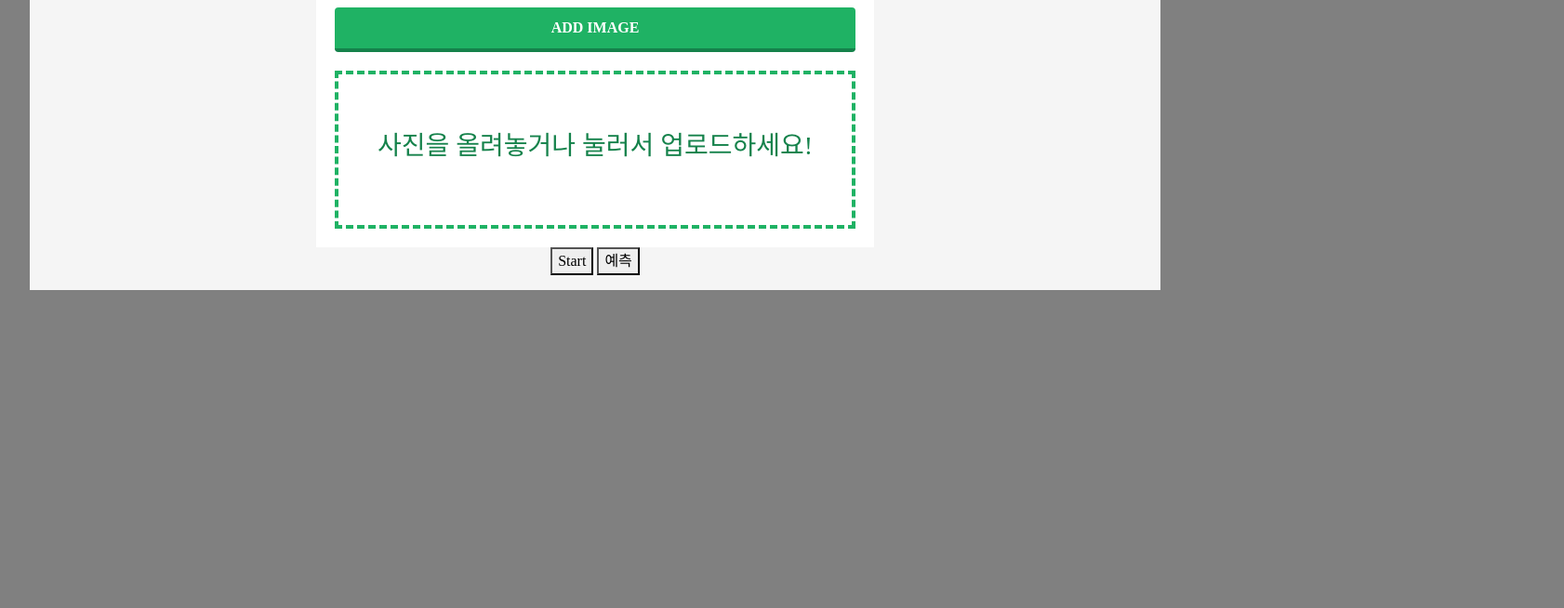
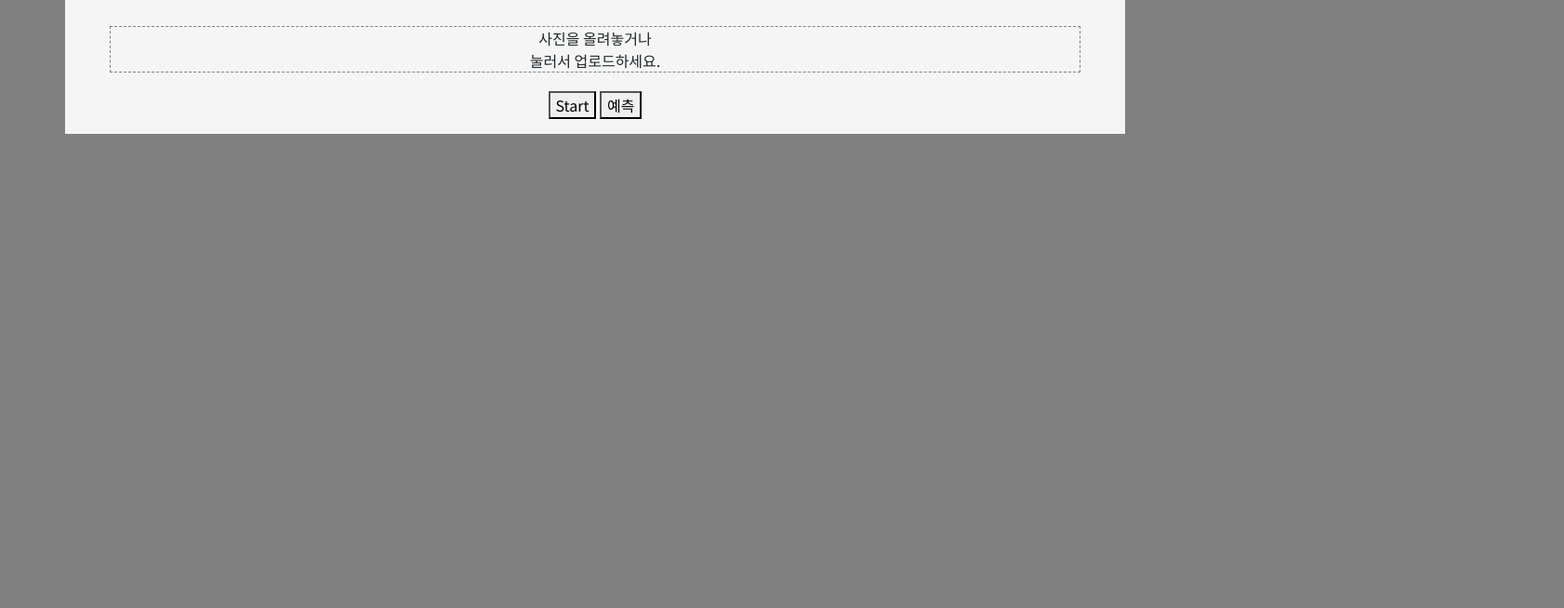
Before and after one commit to 6mini/TIL, a plain HTML site: page index.html in a window 1280 px wide. Shown: the part 146-800 px from the top of the page at 93% size, 1682 px wide, since content can reach past the window. Drawn offline with nearby package versions, Linux system fonts and the light colour scheme.

Commit message:
changing css

```diff
--- a/default.css
+++ b/default.css
@@ -4,7 +4,7 @@ body{
 }
 
 *{
-    font-family: 'Noto Serif KR', serif;
+    font-family: 'Noto Sans KR', sans-serif;
 }
 
 /* h1{
--- a/index.html
+++ b/index.html
@@ -9,26 +9,27 @@
 <!-- 부트스트랩 -->
     <link href="https://cdn.jsdelivr.net/npm/bootstrap@5.0.0-beta3/dist/css/bootstrap.min.css" rel="stylesheet"     integrity="sha384-eOJMYsd53ii+scO/bJGFsiCZc+5NDVN2yr8+0RDqr0Ql0h+rP48ckxlpbzKgwra6" crossorigin="anonymous">
 <!-- 폰트 -->
-    <link rel="preconnect" href="https://fonts.gstatic.com">
-    <link href="https://fonts.googleapis.com/css2?family=Noto+Serif+KR:wght@200;900&display=swap" rel="stylesheet">
+    <link rel="preconnect" href="https://fonts.googleapis.com">
+    <link rel="preconnect" href="https://fonts.gstatic.com" crossorigin>
+    <link href="https://fonts.googleapis.com/css2?family=Noto+Sans+KR:wght@100;300;400;500;700;900&display=swap" rel="stylesheet">
     <link rel="stylesheet" href="style.css">
     <link rel="stylesheet" href="default.css">
 </head>
 
 <body>
-    <div id="cont" class="mx-auto py-3 px-3 my-3">
+    <div id="cont" class="container mx-auto py-3 px-3 my-3">
         <section class="title">
             <h1 class="title">인공지능 패션 분석기</h1>
             <h2 class="subtitle">나의 패션은 어떤 룩으로 분류할 수 있을까?</h2>
         </section>
-        <section class="upload">
-            <div class="file-upload">
-                <button class="file-upload-btn" type="button" onclick="$('.file-upload-input').trigger( 'click' )">Add Image</button>
+        <section class="container upload">
+            <div class="container file-upload">
 
-            <div class="image-upload-wrap">
-                <input class="file-upload-input" type='file' onchange="readURL(this);" accept="image/*" />
+            <div class="container image-upload-wrap">
+                <input class="container file-upload-input" type='file' onchange="readURL(this);" accept="image/*" />
                 <div class="drag-text">
-                <h3>사진을 올려놓거나 눌러서 업로드하세요!</h3>
+                    <div>사진을 올려놓거나</div>
+                    <div>눌러서 업로드하세요.</div>
                 </div>
             </div>
             <div class="file-upload-content">
--- a/style.css
+++ b/style.css
@@ -4,8 +4,7 @@ body {
   }
 
   .file-upload {
-    background-color: #ffffff;
-    width: 600px;
+    background-color: whitesmoke;
     margin: 0 auto;
     padding: 20px;
   }
@@ -13,7 +12,7 @@ body {
   .file-upload-btn {
     width: 100%;
     margin: 0;
-    color: #fff;
+    color: whitesmoke;
     background: #1FB264;
     border: none;
     padding: 10px;
@@ -27,7 +26,7 @@ body {
 
   .file-upload-btn:hover {
     background: #1AA059;
-    color: #ffffff;
+    color: whitesmoke;
     transition: all .2s ease;
     cursor: pointer;
   }
@@ -55,14 +54,14 @@ body {
 
   .image-upload-wrap {
     margin-top: 20px;
-    border: 4px dashed #1FB264;
+    border: 1.5px dashed gray;
     position: relative;
   }
 
   .image-dropping,
   .image-upload-wrap:hover {
-    background-color: #1FB264;
-    border: 4px dashed #ffffff;
+    background-color: gray;
+    border: 1.5px dashed whitesmoke;
   }
 
   .image-title-wrap {
@@ -91,7 +90,7 @@ body {
   .remove-image {
     width: 200px;
     margin: 0;
-    color: #fff;
+    color: whitesmoke;
     background: #cd4535;
     border: none;
     padding: 10px;
@@ -105,7 +104,7 @@ body {
 
   .remove-image:hover {
     background: #c13b2a;
-    color: #ffffff;
+    color: whitesmoke;
     transition: all .2s ease;
     cursor: pointer;
   }
```
